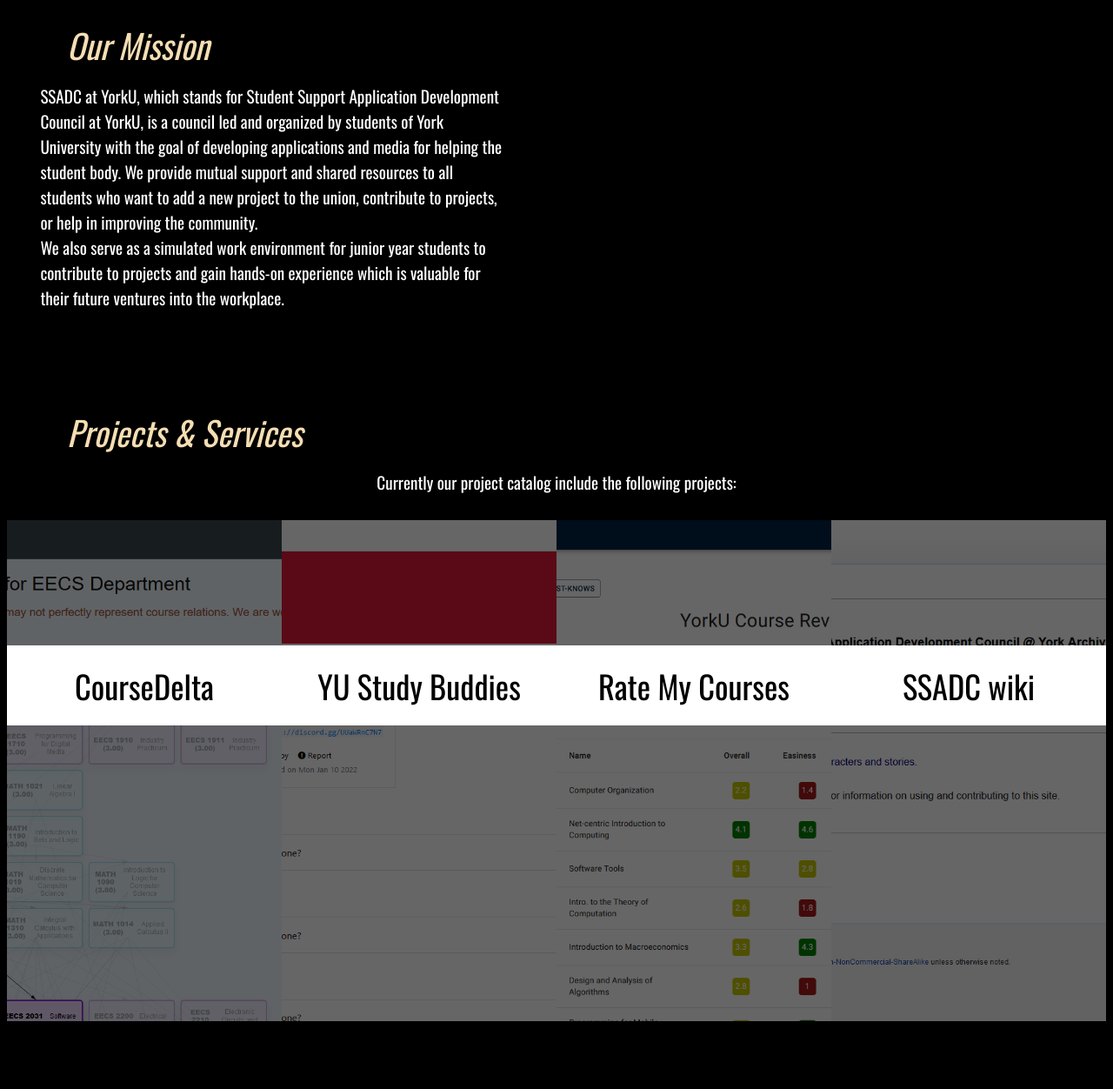
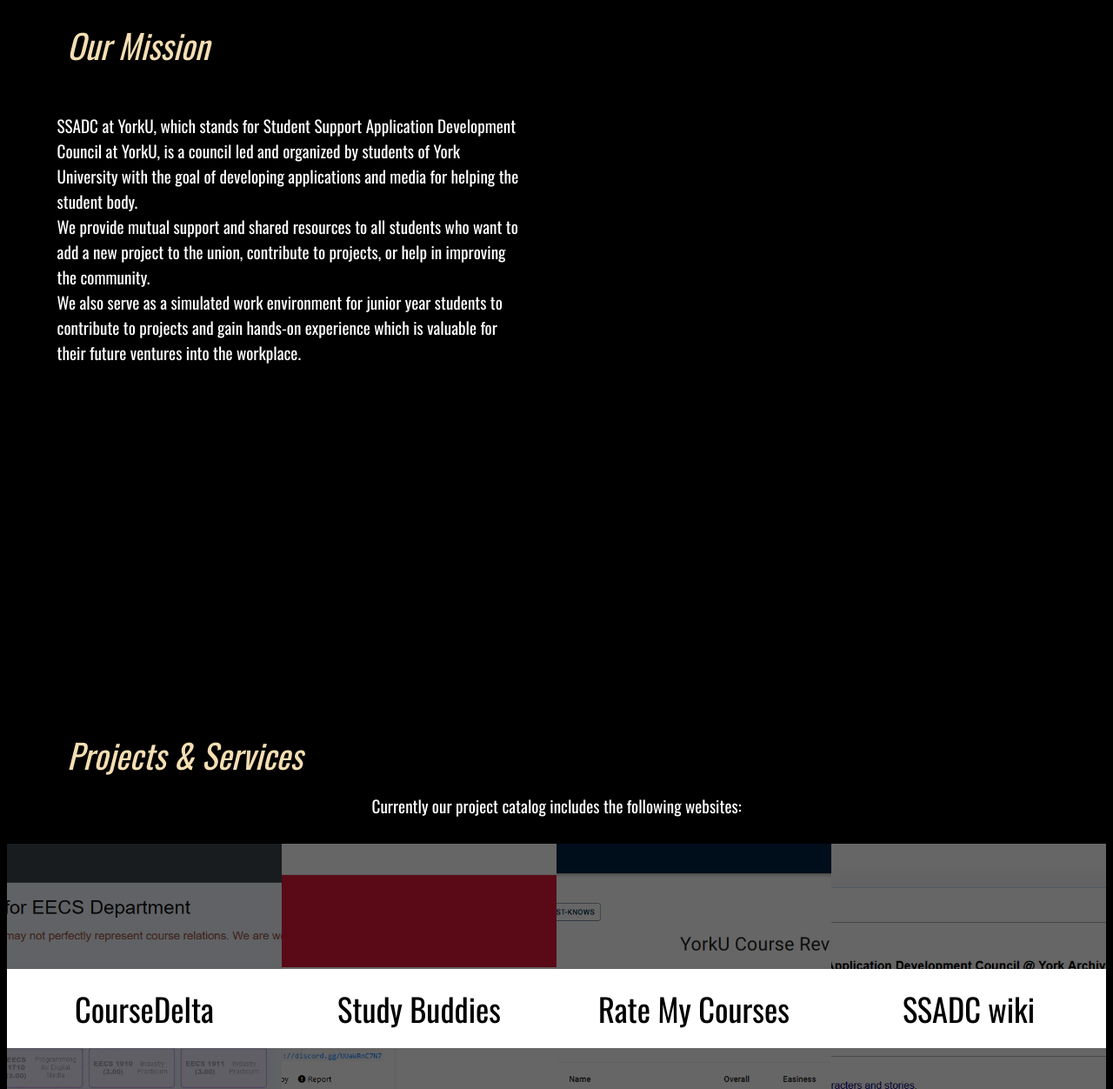
Before and after one commit to SSADC-at-york/yorku-dev, a plain HTML site: page index.html in a window 1280 px wide. Shown: the part 860-2112 px from the top of the page at 87% size. Drawn offline with nearby package versions, Linux system fonts and the light colour scheme.

Commit message:
some smol changes

```diff
--- a/css/style-new.css
+++ b/css/style-new.css
@@ -37,6 +37,7 @@ div.bar-item a {
     font-style: normal;
 
     padding: 3em 0;
+    min-height: 90vh;
 }
 
 .sect-title {
@@ -52,7 +53,8 @@ div.bar-item a {
 
 #our-mission div.sect-main-desc {
     width: 42vw;
-    margin-left: 2.0em;
+    margin-left: 3.0em;
+    margin-top: 1.8em;
 }
 
 .centr {
@@ -80,6 +82,7 @@ div.bar-item a {
     background-size: cover;
     background-position: center;
     overflow-x: hidden;
+    overflow-y: hidden;
     text-align: center;
 }
 
--- a/index.html
+++ b/index.html
@@ -35,15 +35,16 @@
         <div id="our-mission" class="mid1">
             <div class="sect-title">Our Mission</div>
                 <div class="sect-main-desc">
-                SSADC at YorkU, which stands for Student Support Application Development Council at YorkU, is a council led and organized by students of York University with the goal of developing applications and media for helping the student body. We provide mutual support and shared resources to all students who want to add a new project to the union, contribute to projects, or help in improving the community.<br>
-                We also serve as a simulated work environment for junior year students to contribute to projects and gain hands-on experience which is valuable for their future ventures into the workplace.
+                    SSADC at YorkU, which stands for Student Support Application Development Council at YorkU, is a council led and organized by students of York University with the goal of developing applications and media for helping the student body. <br>
+                    We provide mutual support and shared resources to all students who want to add a new project to the union, contribute to projects, or help in improving the community.<br>
+                    We also serve as a simulated work environment for junior year students to contribute to projects and gain hands-on experience which is valuable for their future ventures into the workplace.
             </div>
         </div>
 
         <div id="projects" class="mid1">
             <div class="sect-title">Projects &amp; Services</div>
             <div class="sect-main-desc">
-                <div class="centr">Currently our project catalog include the following projects:</div>
+                <div class="centr">Currently our project catalog includes the following websites:</div>
                 <br>
 
                 <div class="flex-accordion">
@@ -59,7 +60,7 @@
                     </div>
                     <div class="accordion-element proj-element" style="background-image: url(studybuddies.png)">
                         <div class="darken"></div>
-                        <div class="project-title">YU Study Buddies</div>
+                        <div class="project-title">Study Buddies</div>
                         <div class="project-desc">
                             A site aimed to connect student to groupchats of their courses. It is a database hosting the invite links to group chats for each course uploaded by students. Maintained by @foobarbaz.
                             <br>
```
